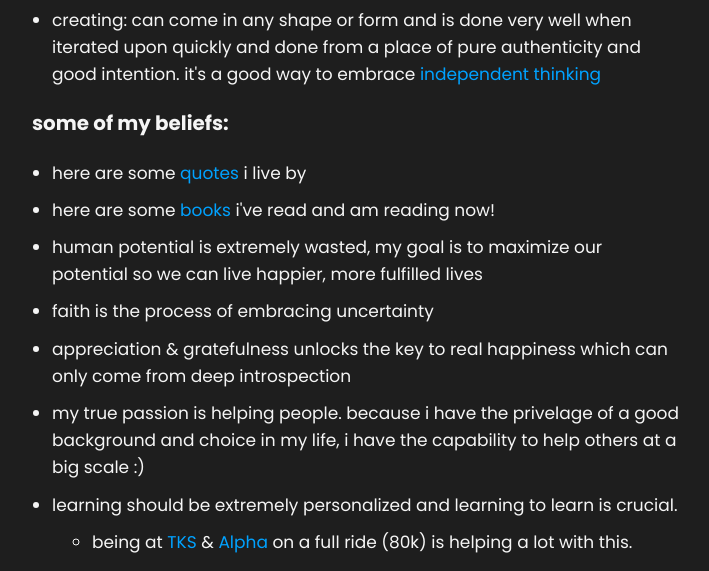
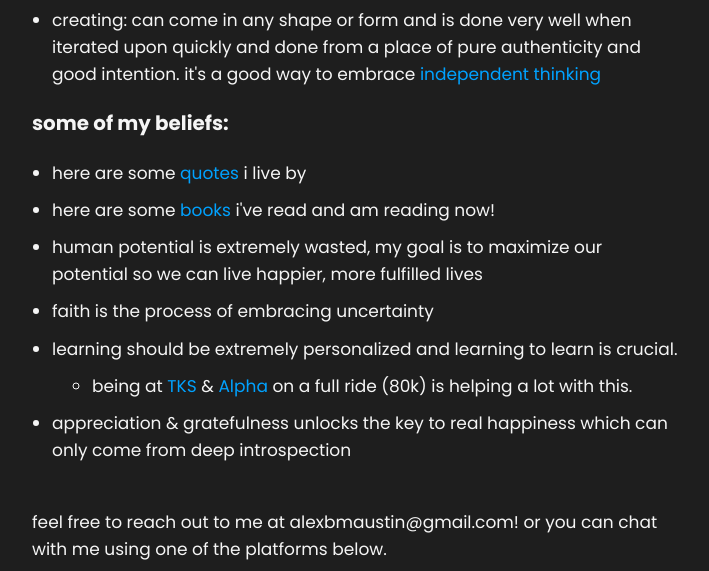
Before and after one commit to alxthe/alxmat, a plain HTML site: page index.html in a window 1280 px wide. Shown: the part 2551-3122 px from the top of the page, without its empty margins (283-992 px from the left). Drawn offline with Linux system fonts and the light colour scheme.

Commit message:
Update index.html

```diff
--- a/index.html
+++ b/index.html
@@ -204,12 +204,11 @@
             <li>here are some <a href="https://bookshelf.website/alxmat">books</a> i've read and am reading now!</li>
             <li>human potential is extremely wasted, my goal is to maximize our potential so we can live happier, more fulfilled lives</li>
             <li>faith is the process of embracing uncertainty</li>
-            <li>appreciation &amp; gratefulness unlocks the key to real happiness which can only come from deep introspection</li>
-            <li>my true passion is helping people. because i have the privelage of a good background and choice in my life, i have the capability to help others at a big scale :)</li>
             <li>learning should be extremely personalized and learning to learn is crucial.</li>
             <ul class="nested-list">
                 <li>being at <a href="https://www.tks.world">TKS</a> & <a href ="https://alphahigh.school">Alpha</a> on a full ride (80k) is helping a lot with this.</li>
             </ul>
+            <li>appreciation &amp; gratefulness unlocks the key to real happiness which can only come from deep introspection</li>
         </ul>
 
         <br>feel free to reach out to me at alexbmaustin@gmail.com! or you can chat with me using one of the platforms below.<br>
```
